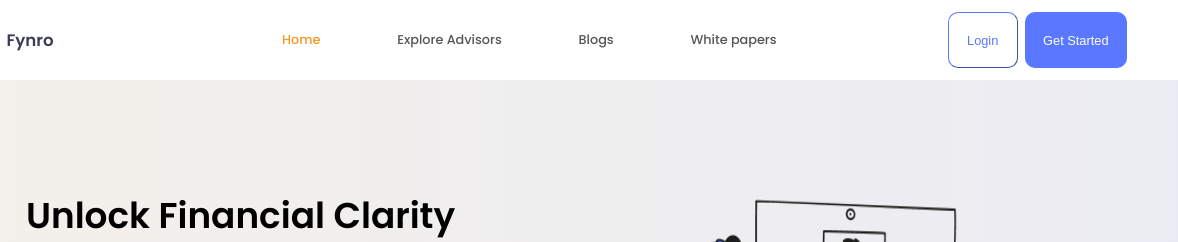
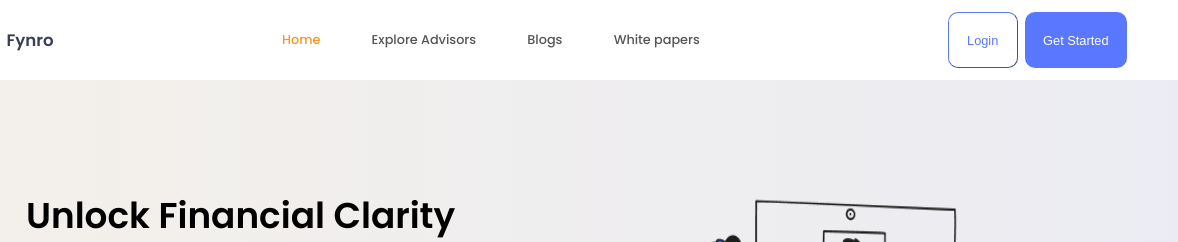
Before and after one commit to Paramasivam-2005/crayond, a plain HTML site: page index.html in a window 1280 px wide. Shown: the top 242 px of the page, 102-1280 px from the left. Drawn offline with Linux system fonts and the light colour scheme.

Commit message:
navi 10%

```diff
--- a/styles.css
+++ b/styles.css
@@ -48,7 +48,7 @@ body{
     height: 100%;
     display: flex;
     align-items: center;
-    gap: 15%;
+    gap: 10%;
     font-size: 1vw;
     font-weight: 500;
     color: #555555;
```
